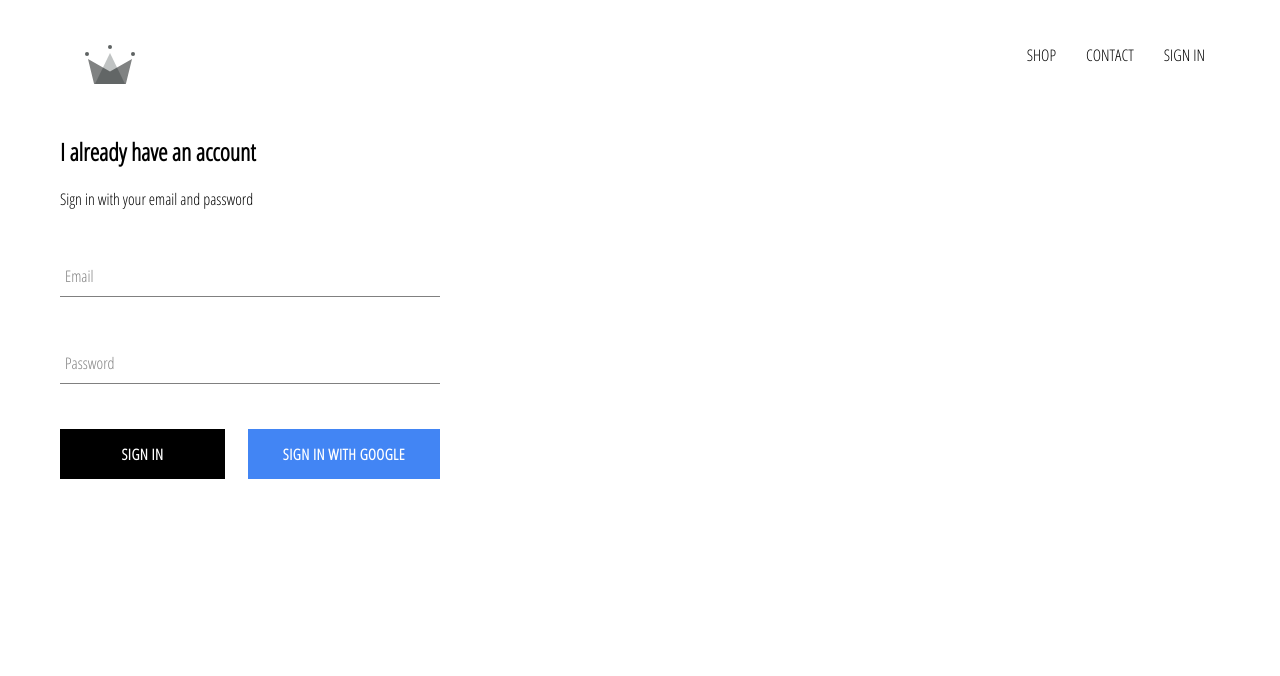
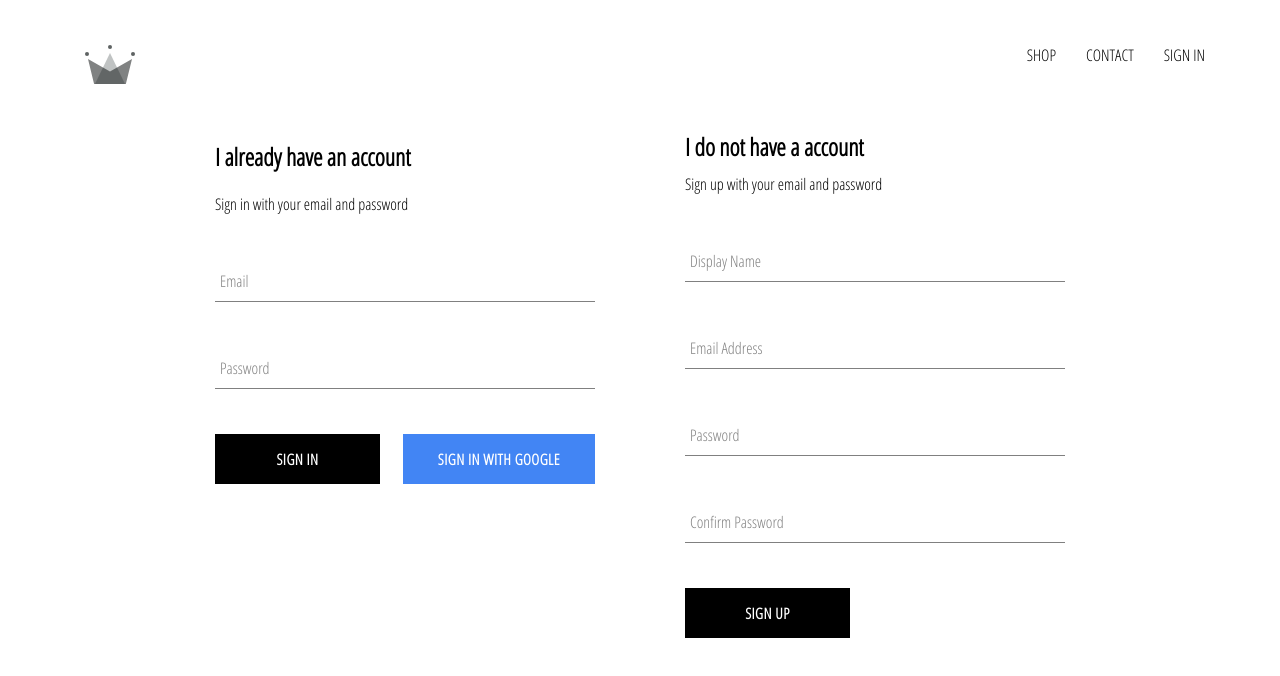
Before and after one commit to Saurabh7120/vintage-clothing, a React (Create React App) app: page /signin in a window 1280 px wide. Shown: the top 676 px of the page. Built offline with nearby package versions, Linux system fonts and the light colour scheme; no server answers.

Commit message:
Implemented firebase utils, added new users with sign up

```diff
--- a/src/App.js
+++ b/src/App.js
@@ -6,7 +6,7 @@
 import Header from './components/header/header-component';
 import SignInAndSignUpPage from './pages/SignIn-and-SignUp-page/SignIn-and-SignUp-component';
 import {Route,Switch} from 'react-router-dom';
-import {auth} from './firebase/firebase.utils';
+import {auth, createUserProfileDocument} from './firebase/firebase.utils';
 
 class App extends React.Component{
   constructor(){
@@ -19,8 +19,22 @@
   unsubscribeFromAuth = null;
 
   componentDidMount(){
-    this.unsubscribeFromAuth = auth.onAuthStateChanged(user => {
-      this.setState({currentUser: user});
+    this.unsubscribeFromAuth = auth.onAuthStateChanged(async userAuth => {
+      if(userAuth){
+        const userRef = await createUserProfileDocument(userAuth);
+        userRef.onSnapshot(snapShot =>{
+          this.setState({
+            currentUser:{
+              id:snapShot.id,
+              ...snapShot.data()
+            }
+          });
+          console.log(this.state);
+        });
+      }
+      this.setState({
+        currentUser: userAuth
+      });
     });
   }
 
--- /dev/null
+++ b/src/components/SignUp/SignUp-component.jsx
@@ -0,0 +1,97 @@
+/*jshint esversion:9*/
+
+import React from 'react';
+import FormInput from '../form-input/form-input-component';
+import CustomButton from '../custom-button/custom-button-component';
+import {auth, createUserProfileDocument} from '../../firebase/firebase.utils';
+
+import './SignUp-styles.scss';
+
+class SignUp extends React.Component{
+  constructor(){
+    super();
+    this.state={
+      displayName:'',
+      email:'',
+      password:'',
+      confirmPassword:''
+    }
+  }
+
+  handleSubmit = async event => {
+    event.preventDefault();
+    const {displayName, email, password, confirmPassword} = this.state;
+    if(password !== confirmPassword){
+      alert("Passwords don't match!");
+      return;
+    }
+
+    try {
+        const {user} =  await auth.createUserWithEmailAndPassword(email,password)
+        await createUserProfileDocument(user, {displayName})
+        this.setState({
+          displayName:'',
+          email:'',
+          password:'',
+          confirmPassword:''
+        })
+    } catch (error) {
+      console.error(error);
+    }
+  };
+
+  handleChange = event =>{
+    const{name, value} = event.target;
+    this.setState({
+      [name]:value
+    })
+  };
+
+  render(){
+    const {displayName, email, password, confirmPassword} = this.state;
+    return(
+      <div className='sign-up'>
+        <h2 className='title'>I do not have a account</h2>
+        <span>Sign up with your email and password</span>
+        <form className='sign-up-form'  onSubmit={this.handleSubmit}>
+          <FormInput
+          type='text'
+          name='displayName'
+          value={displayName}
+          onChange={this.handleChange}
+          label='Display Name'
+          required
+          />
+          <FormInput
+          type='text'
+          name='email'
+          value={email}
+          onChange={this.handleChange}
+          label='Email Address'
+          required
+          />
+          <FormInput
+          type='password'
+          name='password'
+          value={password}
+          onChange={this.handleChange}
+          label='Password'
+          required
+          />
+          <FormInput
+          type='password'
+          name='confirmPassword'
+          value={confirmPassword}
+          onChange={this.handleChange}
+          label='Confirm Password'
+          required
+          />
+          <CustomButton type='submit'>SIGN UP</CustomButton>
+        </form>
+
+      </div>
+    )
+  }
+}
+
+export default SignUp;
--- /dev/null
+++ b/src/components/SignUp/SignUp-styles.scss
@@ -0,0 +1,9 @@
+.sign-up {
+  display: flex;
+  flex-direction: column;
+  width: 380px;
+
+  .title {
+    margin: 10px 0;
+  }
+}
--- a/src/firebase/firebase.utils.js
+++ b/src/firebase/firebase.utils.js
@@ -14,6 +14,31 @@
     measurementId: "G-PK0RJY7MWB"
   };
 
+  export const createUserProfileDocument = async(userAuth, additionalData) =>{
+      if(!userAuth) return;
+
+      const userRef = firestore.doc(`users/${userAuth.uid}`);
+      const snapshot = await userRef.get();
+
+      if(!snapshot.exists){
+        const{displayName, email} = userAuth;
+        const createdAt =  new Date();
+
+        try {
+          await userRef.set({
+            displayName,
+            email,
+            createdAt,
+            ...additionalData
+          })
+        } catch (error) {
+          console.log('error creating user', error.message);
+        }
+      }
+      return userRef;
+  }
+
+
   firebase.initializeApp(config);
 
   export const auth = firebase.auth();
--- a/src/pages/SignIn-and-SignUp-page/SignIn-and-SignUp-component.jsx
+++ b/src/pages/SignIn-and-SignUp-page/SignIn-and-SignUp-component.jsx
@@ -2,10 +2,12 @@
 import React from 'react';
 import './SignIn-and-SignUp-styles.scss';
 import SignIn from '../../components/SignIn/SignIn-component';
+import SignUp from '../../components/SignUp/SignUp-component';
 
 const SignInAndSignUpPage = () => (
   <div className='sign-in-and-sign-up'>
     <SignIn/>
+    <SignUp/>
   </div>
 )
 
--- a/src/pages/SignIn-and-SignUp-page/SignIn-and-SignUp-styles.scss
+++ b/src/pages/SignIn-and-SignUp-page/SignIn-and-SignUp-styles.scss
@@ -0,0 +1,6 @@
+.sign-in-and-sign-up {
+  width: 850px;
+  display: flex;
+  justify-content: space-between;
+  margin: 30px auto;
+}
```
